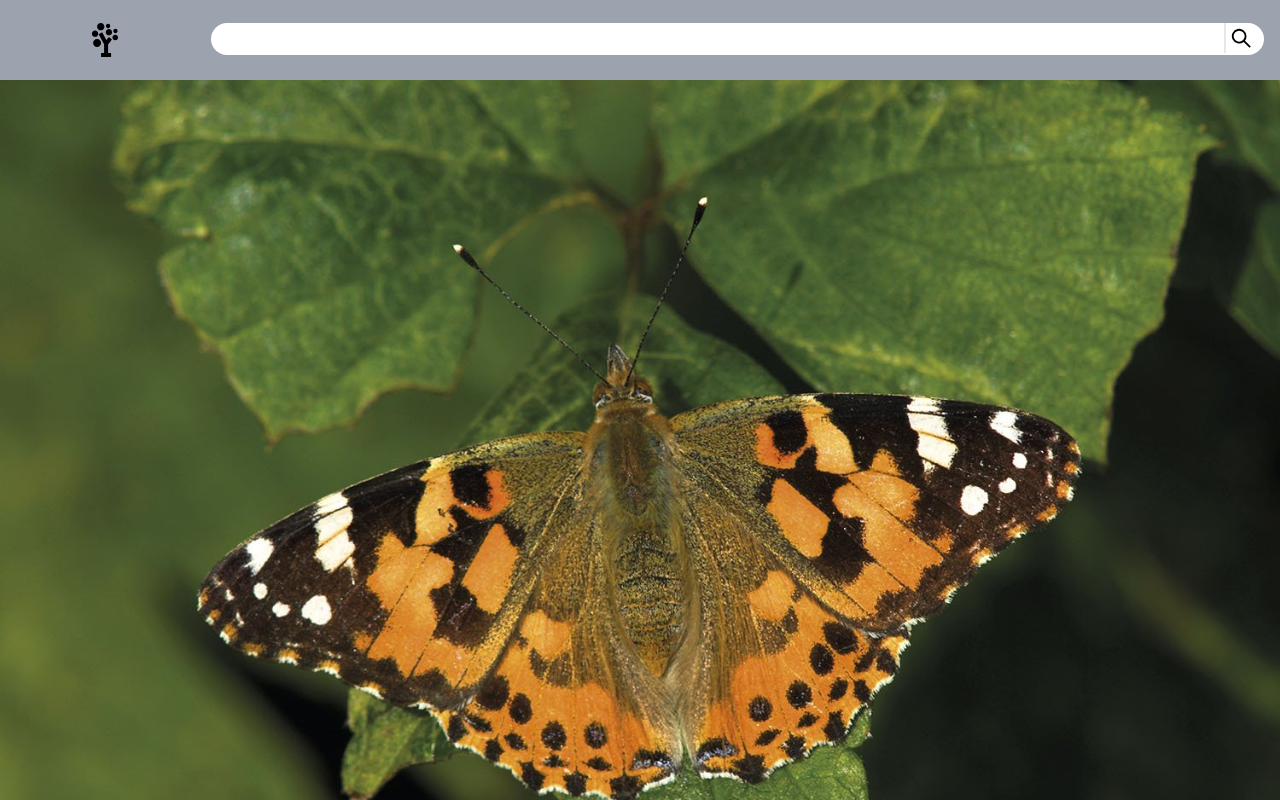
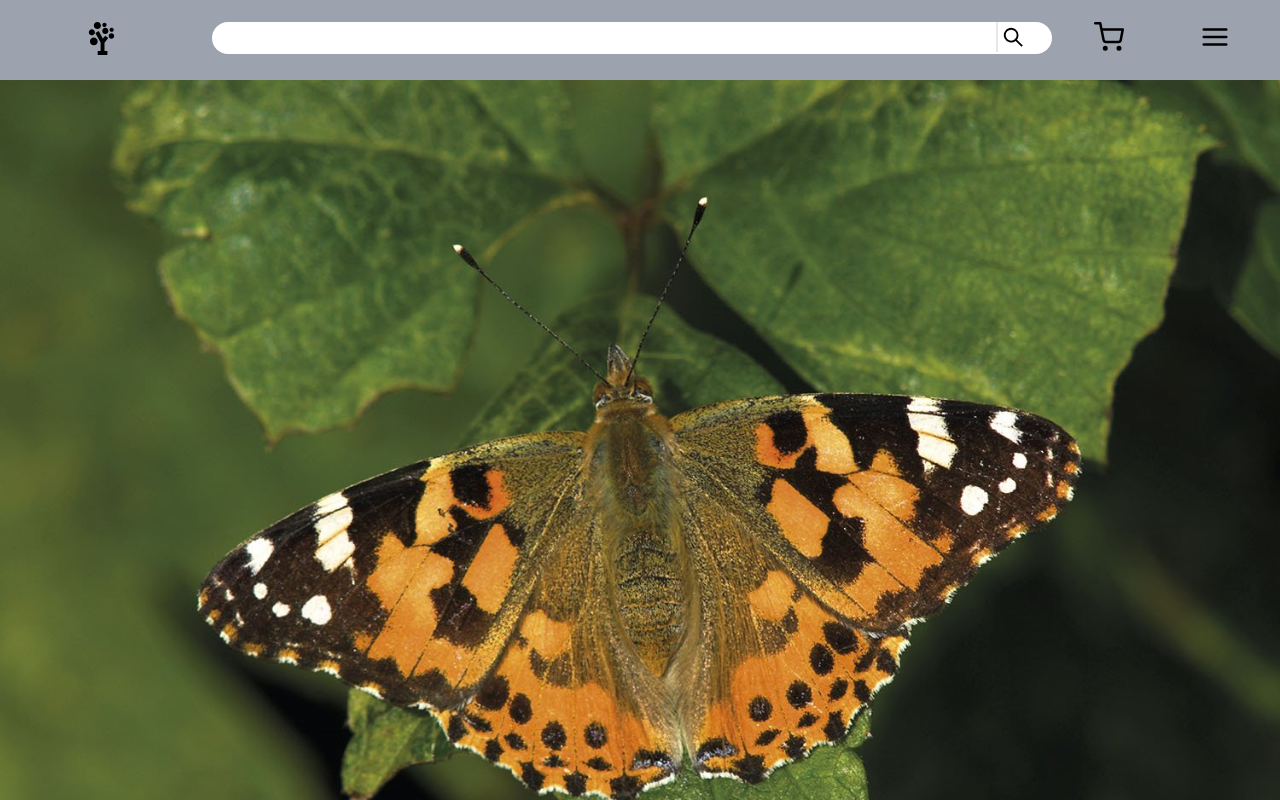
Before and after one commit to santiago9505/Olympia, a React (Create React App) app in the folder Olympia/: page / in a window 1280 px wide. Shown: the top 800 px of the page. Built offline with nearby package versions, Linux system fonts and the light colour scheme.

Commit message:
testing lateral menu transition

```diff
--- /dev/null
+++ b/Olympia/src/components/LateralMenu/LateralMenu.js
@@ -0,0 +1,13 @@
+//React
+import React from 'react';
+
+const LateralMenu = ({ isOpen }) => {
+  const openMenu = `${isOpen ? ' right-0' : '-right-full'}`
+  return (
+    <aside className={`${openMenu} hidden md:block transition-custom-all duration-custom-1000 ease-custom p-4 w-96 bg-blue-400 fixed top-20 bottom-0 z-50`}>
+      <h1>Hola putos</h1>
+    </aside>
+  );
+}
+
+export default LateralMenu;
--- a/Olympia/src/components/Navbar/Navbar.js
+++ b/Olympia/src/components/Navbar/Navbar.js
@@ -1,18 +1,34 @@
-import React from "react";
+import React, { useState } from "react";
 import { Link } from 'react-router-dom';
+import LateralMenu from '../LateralMenu/LateralMenu';
 
+//Libs
 import ArbolIcon from "../../assets/static/arbol-icon.svg";
 import LupaIcon from "../../assets/static/lupa.svg";
+import { FiShoppingCart, FiMenu } from 'react-icons/fi';
+
+const toggleLateralMenu = {
+  isOpen: false,
+}
 
 const Navbar = () => {
+  const [state, setState] = useState({
+    toggleLateralMenu,
+  });
+
+  const handleLateralMenu = () => {
+    setState({ toggleLateralMenu: { isOpen: !state.toggleLateralMenu.isOpen } });
+  }
+
   return (
-    <div className="grid grid-cols-12 bg-gray-400 w-full col-span-12 h-20 justify-items-center place-content-center pr-4">
+    <>
+    <div className={`${!state.toggleLateralMenu.isOpen ? 'sticky top-0': 'relative'} top-0 z-50 grid grid-cols-12 bg-gray-400 w-full col-span-12 h-20 justify-items-center place-content-center pr-4 md:gap-2`}>
       <article className="col-span-2">
         <Link to="/home">
           <img className="w-4/6 mx-2" src={ArbolIcon} alt="Logo" />
         </Link>
       </article>
-      <section className="flex col-span-10 w-full">
+      <section className="relative flex col-span-10 w-full md:col-span-8">
         <input
           className="w-full h-8 rounded-full px-3 focus:outline-none"
           type="text"
@@ -23,7 +39,23 @@ const Navbar = () => {
           alt="Hojita"
         />
       </section>
+      <section className="hidden col-span-1 md:block">
+        <div>
+          <button className="border-none outline-none text-3xl">
+            <FiShoppingCart/>
+          </button>
+        </div>
+      </section>
+      <section className="hidden col-span-1 md:block">
+        <div>
+          <button className="border-none outline-none text-3xl" onClick={handleLateralMenu}>
+            <FiMenu/>
+          </button>
+        </div>
+      </section>
     </div>
+    <LateralMenu isOpen={state.toggleLateralMenu.isOpen}/>
+    </>
   );
 };
 
--- a/Olympia/src/index.css
+++ b/Olympia/src/index.css
@@ -3,6 +3,14 @@
 @tailwind utilities;
 
 @layer utilities {
+  * {
+    outline: none !important;
+  }
+
+  .ml-percent {
+    margin-left: 50%;
+  }
+
   .h-670 {
     height: 670px;
   }
--- a/Olympia/tailwind.config.js
+++ b/Olympia/tailwind.config.js
@@ -19,7 +19,7 @@ module.exports = {
       fadeIn: "fadeIn 1s ease",
     },
     transitionProperty: {
-      'custom-all': 'all'
+      'custom-all': 'all',
     },
     transitionTimingFunction: {
       'custom-ease': 'ease'
```
